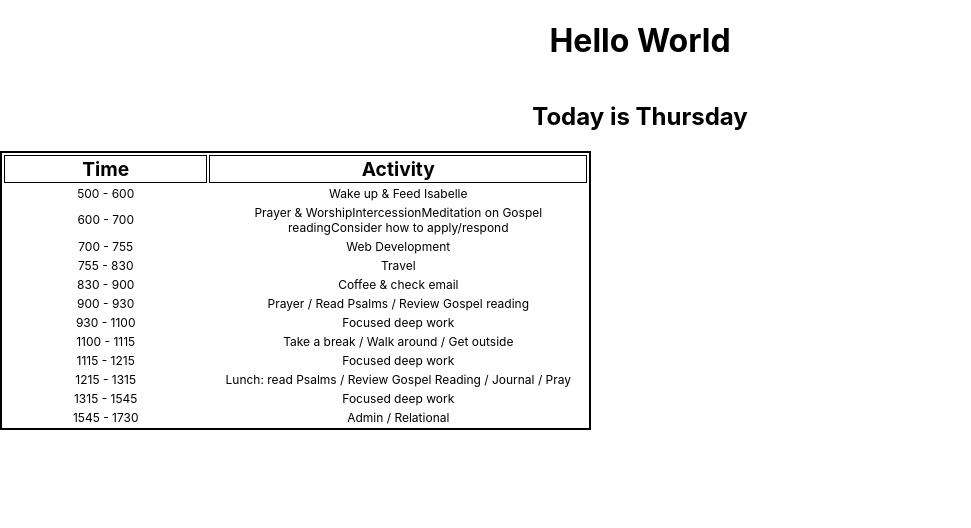
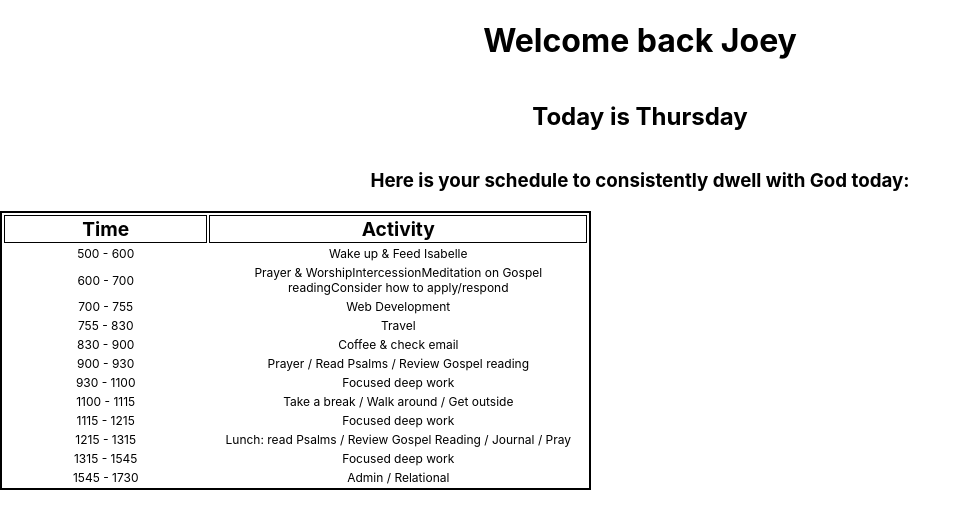
Before and after one commit to JoeyJr37/schedule, a React (Create React App) app: page / in a window 1280 px wide. Shown: the top 528 px of the page, without its empty margins (0-971 px from the left). Built offline with nearby package versions, Linux system fonts and the light colour scheme.

Commit message:
Updated home page

```diff
--- a/package.json
+++ b/package.json
@@ -6,6 +6,7 @@
     "@testing-library/jest-dom": "^5.11.4",
     "@testing-library/react": "^11.1.0",
     "@testing-library/user-event": "^12.1.10",
+    "gh-pages": "^3.2.3",
     "react": "^17.0.2",
     "react-dom": "^17.0.2",
     "react-scripts": "4.0.3",
@@ -15,7 +16,9 @@
     "start": "react-scripts start",
     "build": "react-scripts build",
     "test": "react-scripts test",
-    "eject": "react-scripts eject"
+    "eject": "react-scripts eject",
+    "predeploy": "npm run build",
+    "deploy": "gh-pages -d build"
   },
   "eslintConfig": {
     "extends": [
--- a/src/App.js
+++ b/src/App.js
@@ -80,8 +80,9 @@ class App extends Component{
 
     return (
       <div className='App'>
-        <h1> Hello World </h1>
+        <h1> Welcome back Joey </h1>
         <h2> Today is {this.state.day}</h2>
+        <h3> Here is your schedule to consistently dwell with God today: </h3>
         <section className='schedule'>
           {table}
         </section>
```
Also changed, not shown: 2 other files (tests, documents, lock files or other folders).
